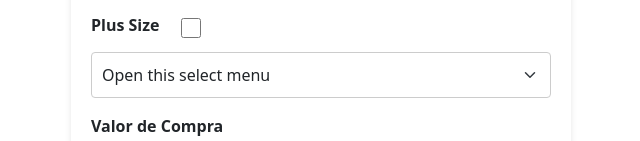
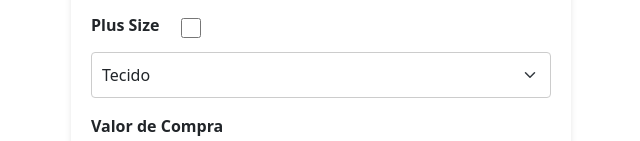
Before and after one commit to AndreRaffoul/AtualizarPagina, an Angular app in the folder AeLModas/: page /estoque in a window 1280 px wide. Shown: the part 185-326 px from the top of the page, without its empty margins (319-959 px from the left). Built offline with nearby package versions, Linux system fonts and the light colour scheme.

Commit message:
Formulario de Cadastro de Estoque - label tecido

```diff
--- a/AeLModas/src/app/componentes/estoque/estoque.component.html
+++ b/AeLModas/src/app/componentes/estoque/estoque.component.html
@@ -14,7 +14,7 @@
     </div>
 
     <select class="form-select form-select-lg mb-3" aria-label="Large select example">
-      <option selected>Open this select menu</option>
+      <option selected>Tecido</option>
       <option value="1">Dryfit</option>
       <option value="2">Moletom</option>
       <option value="3">Elastano</option>
```
